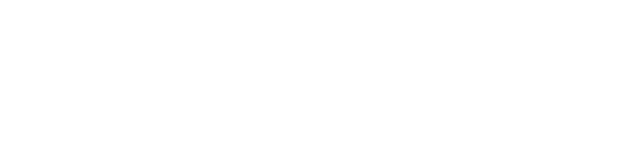
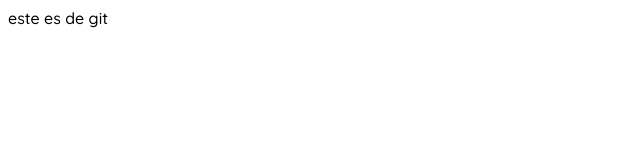
Before and after one commit to chicoprader/Yardsale, a plain HTML site: page index.html in a window 1280 px wide. Shown: the full height of the page, 0-640 px from the left. Drawn offline with Linux system fonts and the light colour scheme.

Commit message:
prueba desde ubuntu

```diff
--- a/index.html
+++ b/index.html
@@ -24,5 +24,7 @@
 </head>
 <body>
 
+    este es de git
+
 </body>
 </html>
```
